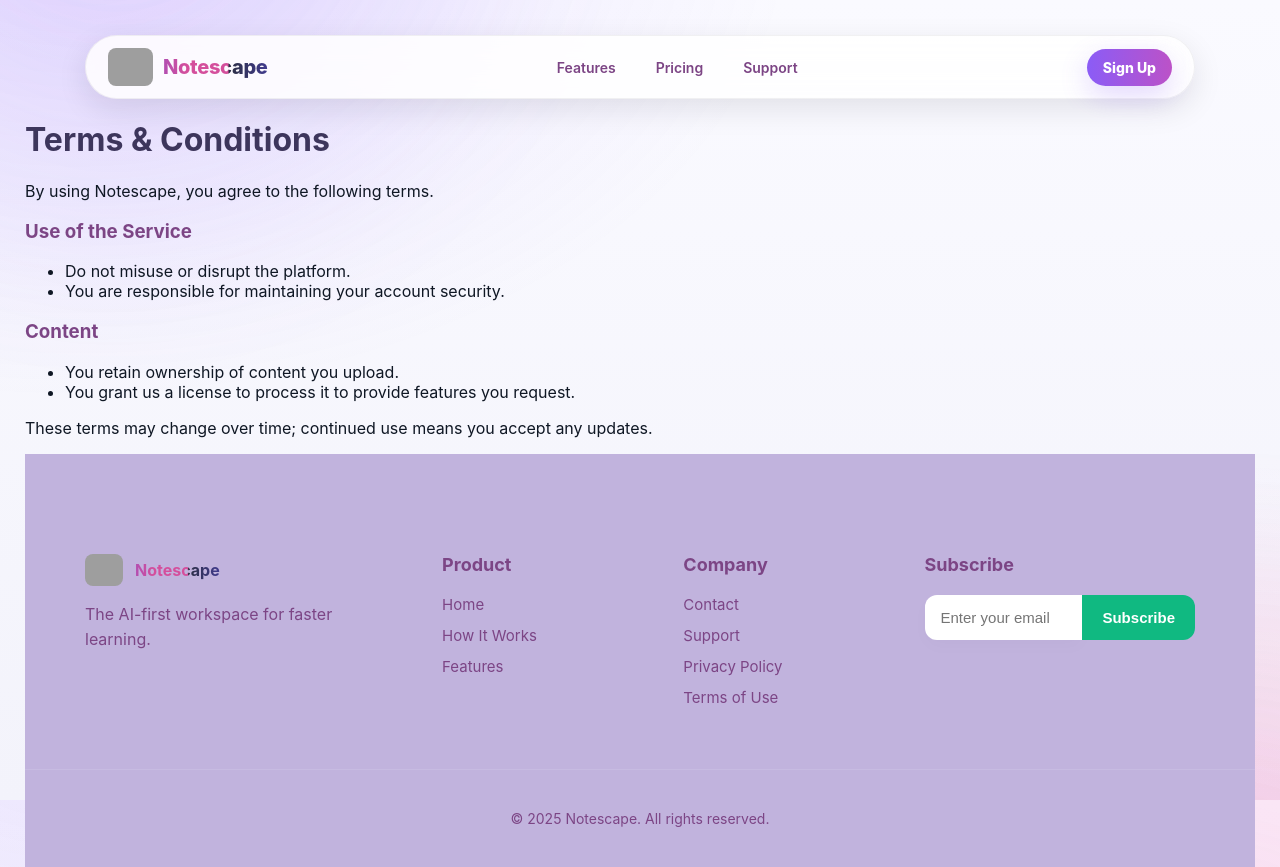
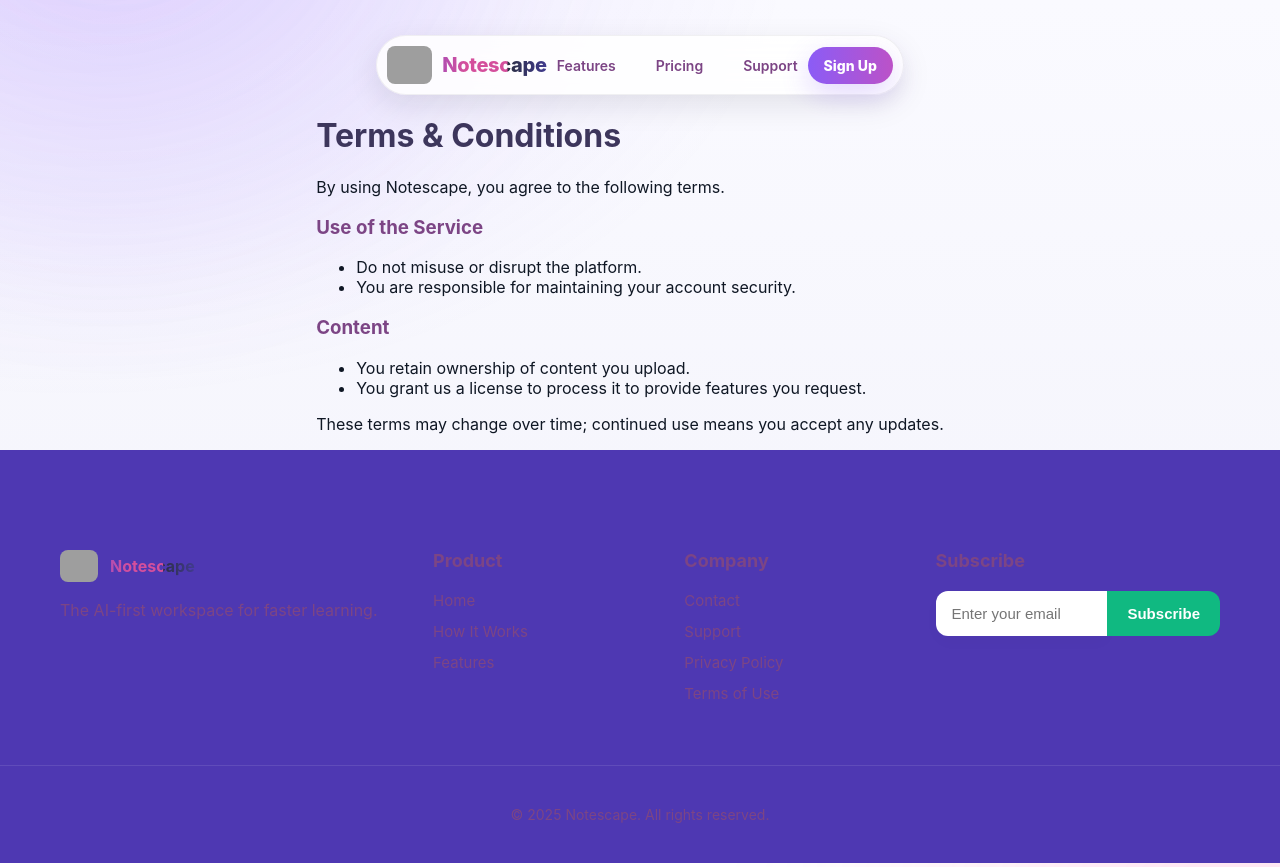
Before and after one commit to NotescapeAi/Notescape, a React (Vite) app in the folder frontend/: page /terms in a window 1280 px wide. Built offline with nearby package versions, Linux system fonts and the light colour scheme; no server answers; grey boxes are pictures that could not be loaded.

Commit message:
Update footer in pricing.css

```diff
--- a/frontend/src/pages/landing.css
+++ b/frontend/src/pages/landing.css
@@ -14,7 +14,7 @@
   --easing:cubic-bezier(.2,.8,.2,1);
 }
 
-/* Page ambiance to match your image */
+
 body {
   background:
     radial-gradient(1200px 800px at 6% -10%, rgba(139,92,246,.14), transparent 60%),
@@ -22,9 +22,13 @@ body {
     linear-gradient(180deg, #fafaff 0%, #f3f3fb 100%);
   background-attachment: fixed;
   color: var(--ink);
+  overflow-x: hidden; /* Prevent horizontal scroll from full-width footer */
 }
 
+/* Default container for landing page */
 .container { max-width: 1120px; margin: 0 auto; padding: 0 16px; }
+
+
 
 /* ===== AGR animated gradient text ===== */
 .agr-text{
@@ -32,6 +36,7 @@ body {
   -webkit-background-clip: text;
   background-clip: text;
   color: transparent;
+
   background-size: 200% 100%;
   animation: shimmerText 8s linear infinite;
 }
@@ -45,6 +50,44 @@ body {
   padding: 12px 22px;
   max-width: 1120px;
   background: rgba(255,255,255,.85);
+
+
+  /* gentle drift */
+  animation: heroGradient 18s ease-in-out infinite;
+  will-change: background-position;
+}
+
+@keyframes heroGradient{
+  0%   { background-position:   0% 50%; }
+  50%  { background-position: 100% 50%; }
+  100% { background-position:   0% 50%; }
+}
+
+/* Respect user preference (note the correct class) */
+@media (prefers-reduced-motion: reduce){
+  .agr-hero{ animation:none; background-position:50% 50%; }
+}
+
+/* ===== Oval Navbar ===== */
+.ns-nav-wrap {
+  position: sticky;
+  top: 10px;
+  z-index: 1000;
+  /* Ensure consistent navbar across all pages */
+  width: auto !important;
+  left: auto !important;
+  right: auto !important;
+  margin-left: 0 !important;
+  margin-right: 0 !important;
+  transform: none !important;
+}
+.ns-nav{
+  display:flex; align-items:center; justify-content:space-between;
+  margin: 0 auto;
+  padding: 10px 10px;
+  max-width: 1320px !important; /* Force consistent navbar width */
+  background: rgba(255, 255, 255, 0.85);
+
   backdrop-filter: saturate(180%) blur(12px);
   border: 1px solid rgba(17,24,39,0.06);
   border-radius: 9999px; /* oval */
@@ -102,8 +145,10 @@ body {
 .h2{ text-align:center; margin: 0 0 22px; font-size: 28px; font-weight: 800; }
 .features-grid{
   display:grid;
-  grid-template-columns: repeat(4, minmax(0,1fr));
-  gap:16px;
+  grid-template-columns: repeat(3, 1fr);
+  gap: 2rem;
+  max-width: 1100px;
+  margin: 0 auto;
 }
 .feature-card{
   border:1px solid #ececff;
@@ -112,6 +157,10 @@ body {
   padding: 16px;
   box-shadow: 0 12px 30px rgb(124, 69, 133);
   transition: transform .15s var(--easing), box-shadow .18s var(--easing);
+  height: 100%;
+  display: flex;
+  flex-direction: column;
+  justify-content: flex-start;
 }
 .feature-card:hover{ transform: translateY(-3px); box-shadow: 0 18px 42px rgb(124, 69, 133); }
 .feature-title{ font-weight: 800; margin-bottom: 6px; }
@@ -129,74 +178,13 @@ body {
   width: 100%; max-width: 520px; border-radius: 14px; box-shadow: 0 20px 44px rgb(124, 69, 133);
   margin: 0 auto;
 }
+.how-copy{ padding: 0 20px; }
 .how-copy h3{ margin: 0 0 8px; font-weight: 800; }
 .how-copy p{ margin: 0; color:rgb(61, 54, 92); }
 
-
-
-/* ===== Responsiveness ===== */
-@media (max-width: 1024px){
-  .hero-grid{ grid-template-columns: 1fr; }
-  .hero-media img{ max-width: 640px; }
-  .features-grid{ grid-template-columns: repeat(2, minmax(0,1fr)); }
-  .how-grid{ grid-template-columns: 1fr; }
-  .how-grid.reverse .how-copy{ order:0; }
-  .ns-nav{ padding: 10px 16px; }
-}
-
-@media (max-width: 640px){
-  .ns-nav{ gap:10px; }
-  .ns-nav-links{ display:none; }
-  .hero-title{ font-size: clamp(34px, 9vw, 44px); }
-  .cta-banner{ flex-direction: column; align-items: flex-start; }
-  .foot-grid{ grid-template-columns: 1fr 1fr; }
-}
-.features-grid {
-  display: grid;
-  grid-template-columns: repeat(3, 1fr); /* Always 3 columns */
-  gap: 2rem; /* spacing between cards */
-  max-width: 1100px;
-  margin: 0 auto;
-}
-
-.feature-card {
-  background: #fff;
-  border-radius: 1rem;
-  padding: 2rem;
-  text-align: center;
-  box-shadow: 0 2px 8px rgba(0, 0, 0, 0.05);
-  transition: transform 0.2s ease;
-}
-
-.feature-card:hover {
-  transform: translateY(-5px);
-}
-@media (max-width: 1024px) {
-  .features-grid {
-    grid-template-columns: repeat(2, 1fr); /* 2 per row on tablets */
-  }
-}
-
-@media (max-width: 640px) {
-  .features-grid {
-    grid-template-columns: 1fr; /* stack on small screens */
-  }
-}
-
-
-
-/* ===== Desktop Typography ===== */
-@media (min-width: 1200px) {
-  .container {
-    max-width: 1350px;
-    padding: 0 0px;
-  }
-
-}
 /* ===== CTA Banner Section ===== */
 .cta-wrap{
   padding: 80px 0 100px;
-  ;
 }
 
 .cta-banner{
@@ -226,12 +214,24 @@ body {
   font-size: 18px;
 }
 
-/* ===== Footer ===== */
+/* ===== Footer - Full Width ===== */
 .ns-footer{
+
   margin-top: 0;
   background: var(--purple-gradient);
   background: #c1b3dd;
+
+  margin-top: 0px;
+  background: #4E38B2;
+
   border-top: none;
+  /* Full width technique that doesn't affect other elements */
+  width: 100vw;
+  position: relative;
+  left: 50%;
+  right: 50%;
+  margin-left: -50vw;
+  margin-right: -50vw;
 }
 
 .foot-grid{
@@ -331,6 +331,43 @@ body {
   margin: 0 auto;
 }
 
+/* ===== Step Cards for How it Works ===== */
+.step-number {
+  display: inline-flex;
+  align-items: center;
+  justify-content: center;
+  width: 40px;
+  height: 40px;
+  background: var(--purple-gradient);
+  color: white;
+  border-radius: 50%;
+  font-weight: 700;
+  font-size: 18px;
+  margin-bottom: 20px;
+}
+
+/* ===== Enhanced Typography ===== */
+.landing-hero {
+  padding: 140px 0 100px;
+}
+
+.features {
+  padding: 120px 0 100px;
+}
+
+.how {
+  padding: 120px 0 100px;
+}
+
+.cta-wrap {
+  padding: 100px 0 120px;
+}
+
+/* ===== Additional Enhancements ===== */
+.hero-copy {
+  padding-right: 20px;
+}
+
 /* ===== Responsiveness ===== */
 @media (max-width: 1400px){
   .container, .foot-grid {
@@ -376,6 +413,7 @@ body {
     padding: 40px 32px;
     gap: 24px;
   }
+  .ns-nav{ padding: 10px 16px; }
 }
 
 @media (max-width: 768px){
@@ -417,52 +455,12 @@ body {
   }
 }
 
-/* ===== Step Cards for How it Works ===== */
-.step-number {
-  display: inline-flex;
-  align-items: center;
-  justify-content: center;
-  width: 40px;
-  height: 40px;
-  background: var(--purple-gradient);
-  color: white;
-  border-radius: 50%;
-  font-weight: 700;
-  font-size: 18px;
-  margin-bottom: 20px;
-}
-
-/* ===== Enhanced Typography ===== */
-.landing-hero {
-  padding: 140px 0 100px;
-}
-
-.features {
-  padding: 120px 0 100px;
-}
-
-.how {
-  padding: 120px 0 100px;
-}
-
-.cta-wrap {
-  padding: 100px 0 120px;
-}
-
-/* ===== Additional Enhancements ===== */
-.hero-copy {
-  padding-right: 20px;
-}
-
-.feature-card {
-  height: 100%;
-  display: flex;
-  flex-direction: column;
-  justify-content: flex-start;
-}
-
-.how-copy {
-  padding: 0 20px;
+@media (max-width: 640px){
+  .ns-nav{ gap:10px; }
+  .ns-nav-links{ display:none; }
+  .hero-title{ font-size: clamp(34px, 9vw, 44px); }
+  .cta-banner{ flex-direction: column; align-items: flex-start; }
+  .foot-grid{ grid-template-columns: 1fr 1fr; }
 }
 
 /* ===== Desktop-specific improvements ===== */
```
